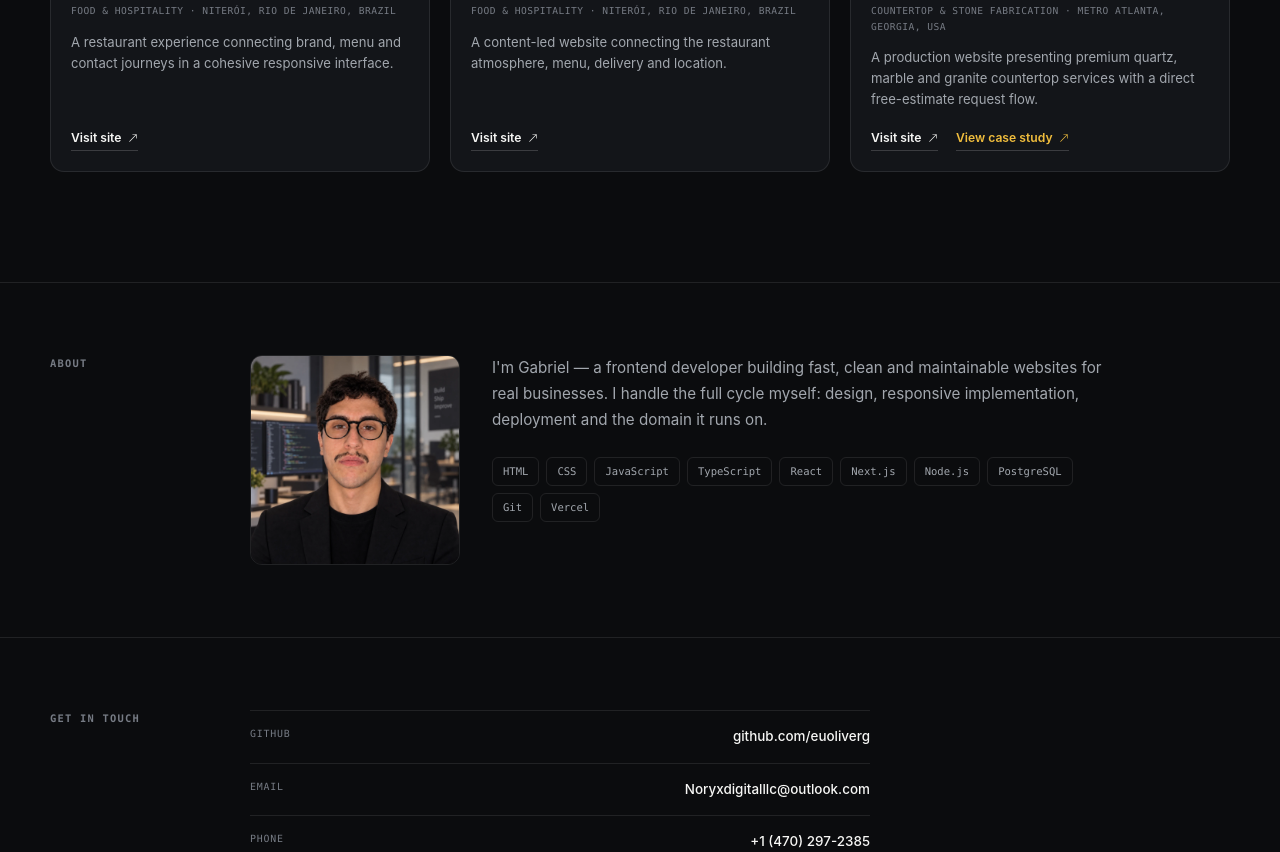
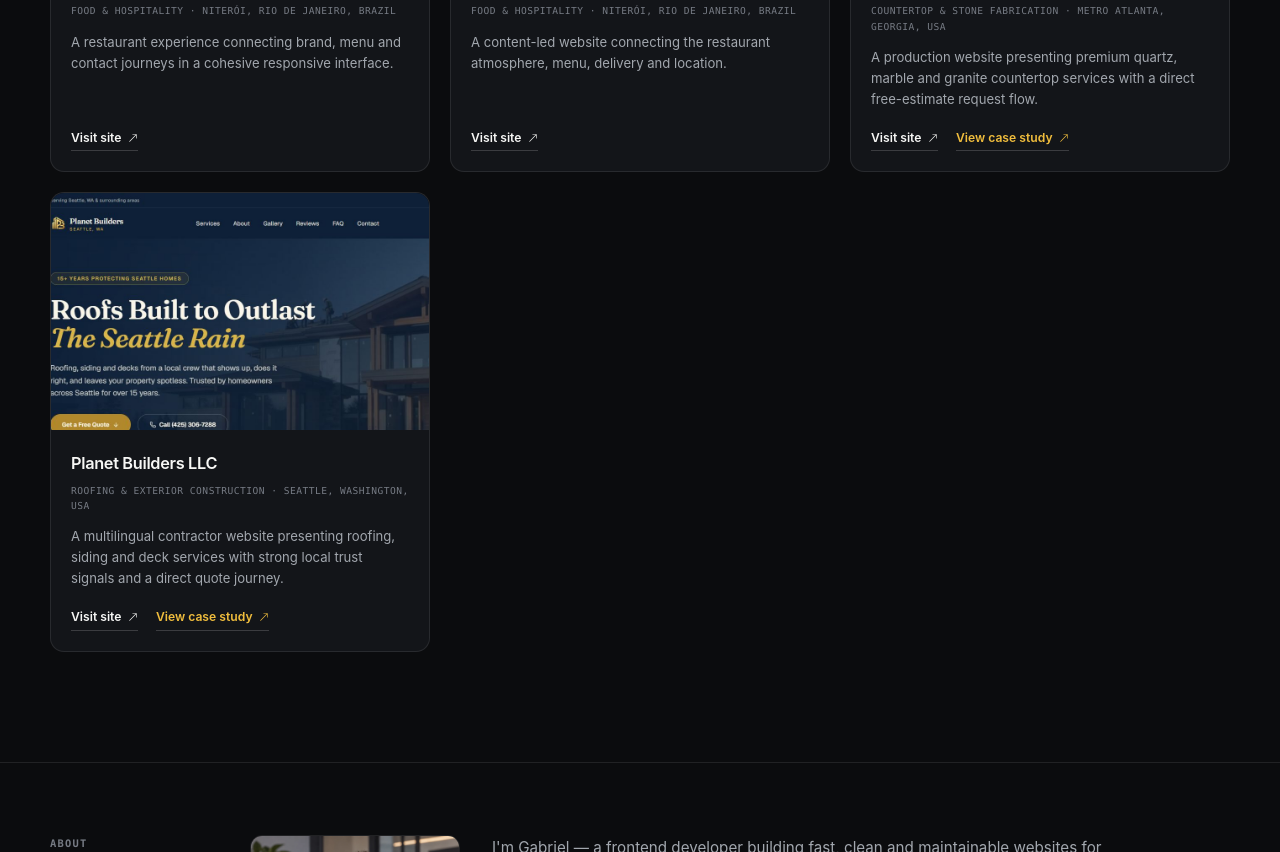
Before and after one commit to euoliverg/portfolio-euoliverg, a website with bundled scripts: page index.html in a window 1280 px wide. Shown: the part 1281-2133 px from the top of the page. Built offline with nearby package versions, Linux system fonts and the light colour scheme; files whose address does not match are found by name.

Commit message:
Add Planet Builders LLC to portfolio

```diff
--- a/index.html
+++ b/index.html
@@ -101,7 +101,7 @@
       <div class="shell">
         <div class="work-head reveal">
           <h2 id="work-title">Selected work</h2>
-          <span>06 projects</span>
+          <span>07 projects</span>
         </div>
 
         <!-- PROJECTS:START — scripts/build.mjs replaces this block with pre-rendered
--- a/projects.js
+++ b/projects.js
@@ -84,5 +84,21 @@
       solution: 'A responsive business website that leads with the craft, communicates quartz, marble and granite services clearly and guides customers straight into a free-estimate request.',
       services: ['Website Development', 'Landing Page', 'Responsive Design', 'Conversion-Focused Structure', 'Deployment', 'Domain Configuration']
     }
+  },
+  {
+    index: '07',
+    name: 'Planet Builders LLC',
+    monogram: 'PB',
+    location: 'Seattle, Washington, USA',
+    industry: 'Roofing & Exterior Construction',
+    description: 'A multilingual contractor website presenting roofing, siding and deck services with strong local trust signals and a direct quote journey.',
+    image: 'assets/projects/planet-builders.png',
+    imageAlt: 'Planet Builders LLC live website presenting roofing, siding and deck services in Seattle',
+    url: 'https://www.planetbuilderswa.com/en',
+    caseStudy: {
+      challenge: 'Present a family-run exterior construction company with more than 15 years of experience while making its roofing, siding and deck services easy to understand.',
+      solution: 'A responsive multilingual website that combines local credibility, service education, project photography, reviews and direct paths to request a free quote.',
+      services: ['Website Development', 'Responsive Design', 'Multilingual Experience', 'Service Architecture', 'Conversion-Focused Structure', 'Deployment']
+    }
   }
 ];
```
Also changed, not shown: assets/projects/planet-builders.png (added).
